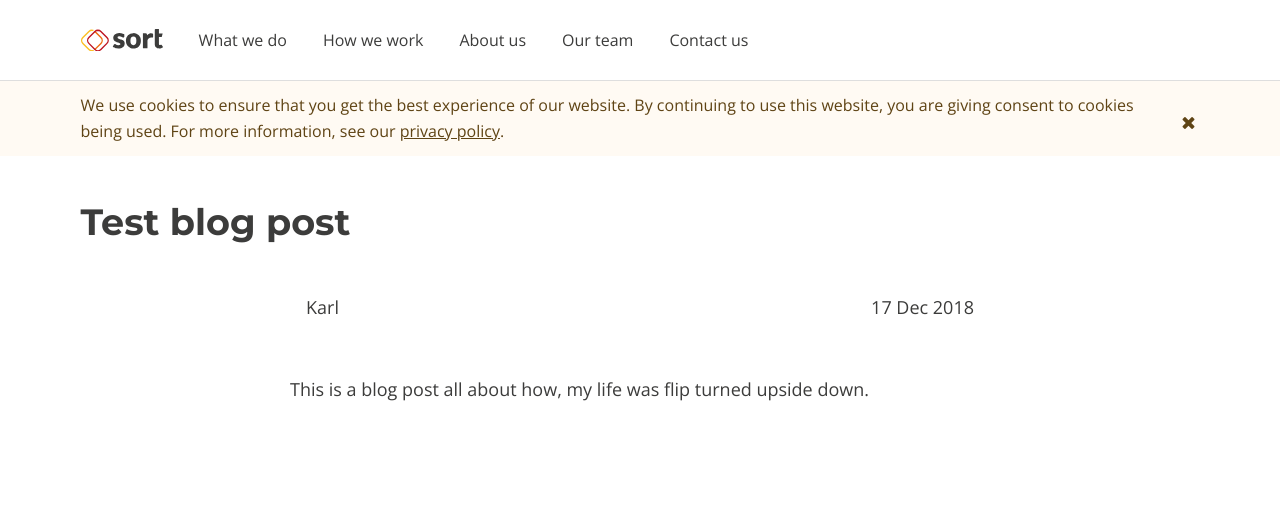
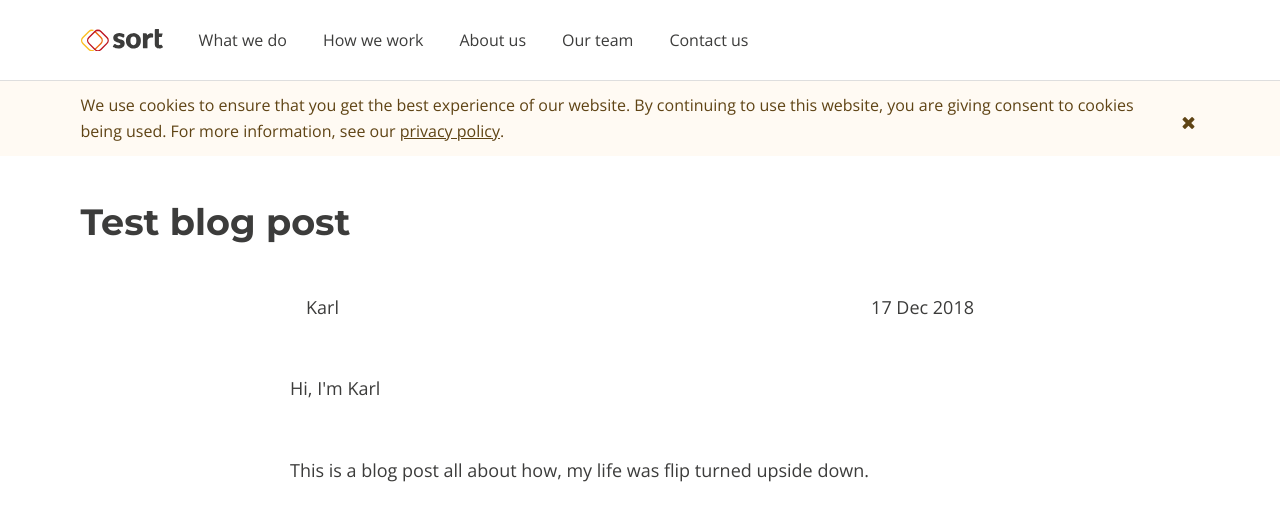
Before and after one commit to wearesort/sort-wearesort, a Jekyll site: the page built from _our-blog/2018-12-17-test-blog-post.md, in a window 1280 px wide and 900 px high. Shown: the top 521 px of the window. Built offline with Jekyll 4.4.1, drawn with Linux system fonts in a browser that asks for light colours; nearby versions of some CDN libraries; a script that is not in the unit is left out; comment, search, counter and statistics services are not loaded.

Commit message:
Add intro block

```diff
--- a/_layouts/blog.html
+++ b/_layouts/blog.html
@@ -14,7 +14,8 @@ layout: default
   <div class="eight wide column right aligned">{{ page.date | date_to_string }}</div>
 </div>
 <div class="ui main text container">
-  {{ content }}
+  {% if page.intro %}<div class="block">{{ page.intro }}</div>{% endif %}
+  <div class="block">{{ content }}</div>
 </div>
 
 <div class="stripe">
```
